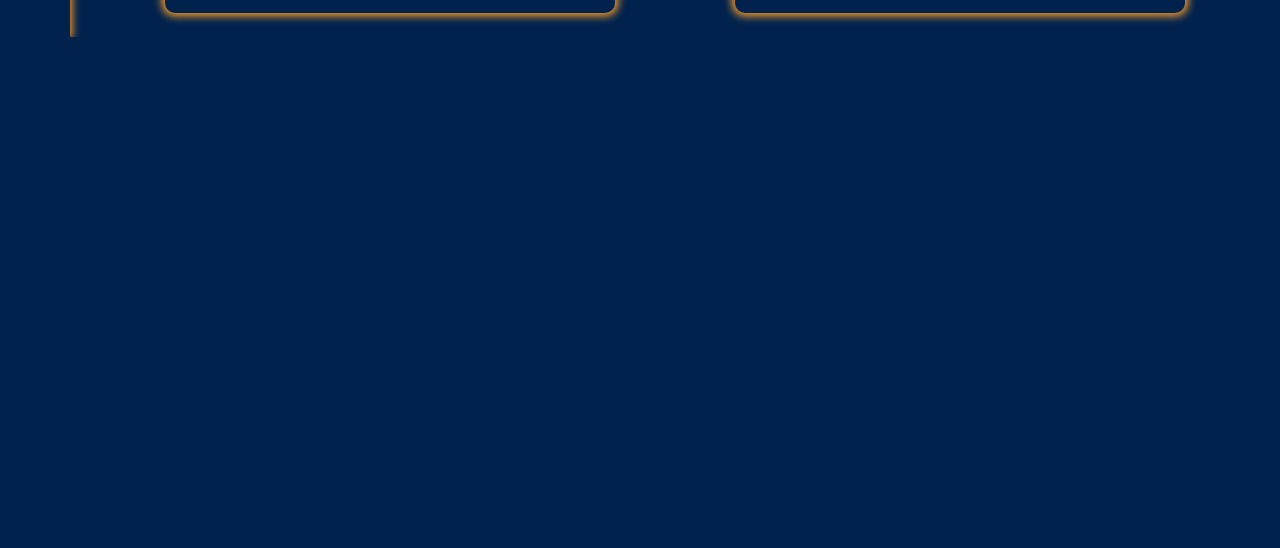
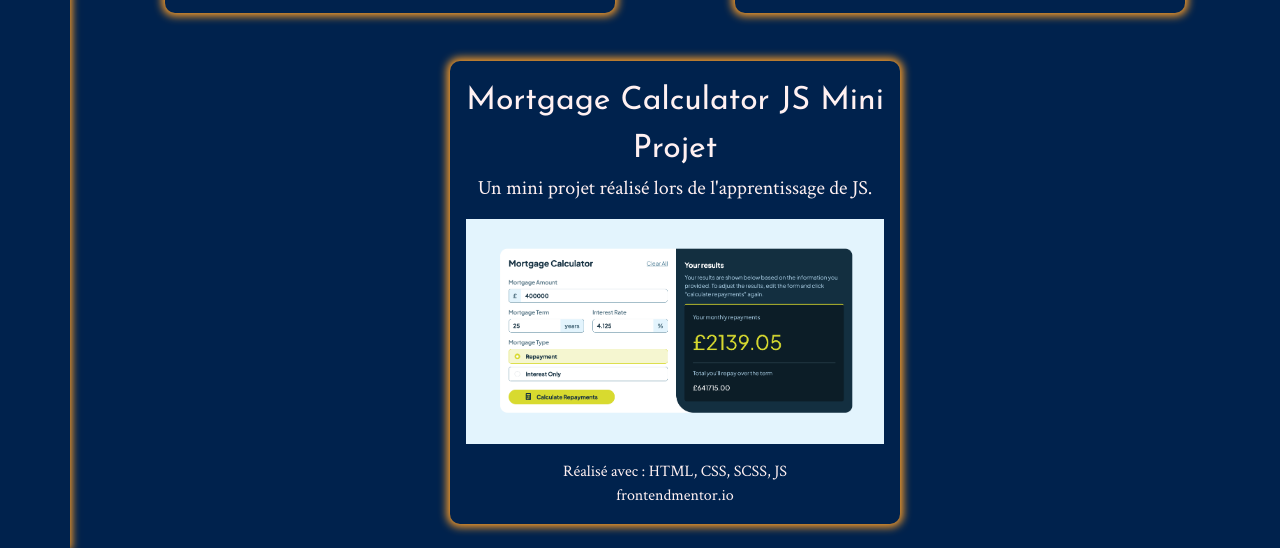
Before and after one commit to AndrewSmithiesDev/C.V, a website: page projets.html in a window 1280 px wide. Shown: the part 2880-3428 px from the top of the page. Before the commit the page ends 2917 px from the top, so only its background shows below. Drawn offline with nearby package versions, Linux system fonts and the light colour scheme.

Commit message:
Added project : mortgage calculator

```diff
--- a/projets.html
+++ b/projets.html
@@ -359,6 +359,33 @@
               </div>
             </a>
           </div>
+
+          <!-- Project 11 -->
+          <div class="col my-4 d-flex justify-content-center">
+            <a
+              href="https://andrewsmithiesdev.github.io/mortgage-repayment-calculator-main/"
+              target="_blank"
+              class="text-decoration-none project-card d-flex flex-column"
+            >
+              <div class="project-title text-center fs-2 f-josefin">
+                Mortgage Calculator JS Mini Projet
+              </div>
+              <div class="project-description text-center f-crimson fs-5">
+                Un mini projet réalisé lors de l'apprentissage de JS.
+              </div>
+              <img
+                src="img/mortgage-calculator-screenshot.png"
+                alt="App Site screenshot"
+                class="my-3"
+              />
+              <div class="project-realise f-crimson text-center">
+                Réalisé avec : HTML, CSS, SCSS, JS
+              </div>
+              <div class="project-realise f-crimson text-center">
+                frontendmentor.io
+              </div>
+            </a>
+          </div>
         </div>
       </div>
     </div>
```
Also changed, not shown: img/mortgage-calculator-screenshot.png (added).
